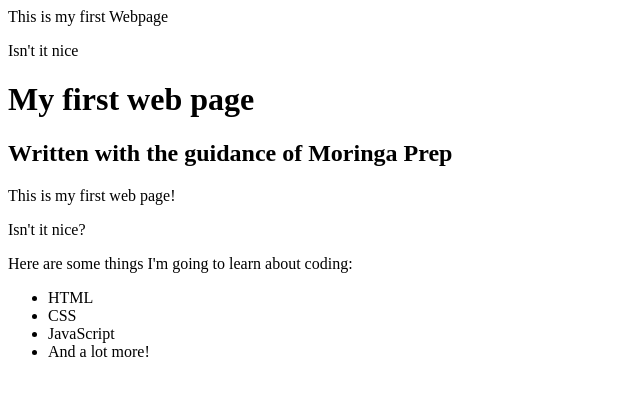
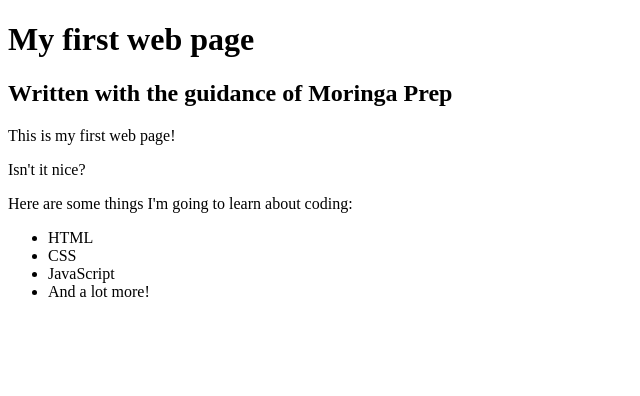
Before and after one commit to AkothCarole/First-Webpage, a plain HTML site: page my-first-webpage.html in a window 1280 px wide. Shown: the whole page, without its empty margins (0-640 px from the left). Drawn offline with Linux system fonts and the light colour scheme.

Commit message:
good webpage

```diff
--- a/my-first-webpage.html
+++ b/my-first-webpage.html
@@ -1,9 +1,7 @@
-<p>
-  This is my first Webpage
-</p>
-<p>
-  Isn't it nice
-</p>
+<!DOCTYPE html>
+<head>
+  <title> The Webpage </title>
+</head>
 <h1>My first web page</h1>
     <h2>Written with the guidance of Moringa Prep</h2>
 
```
